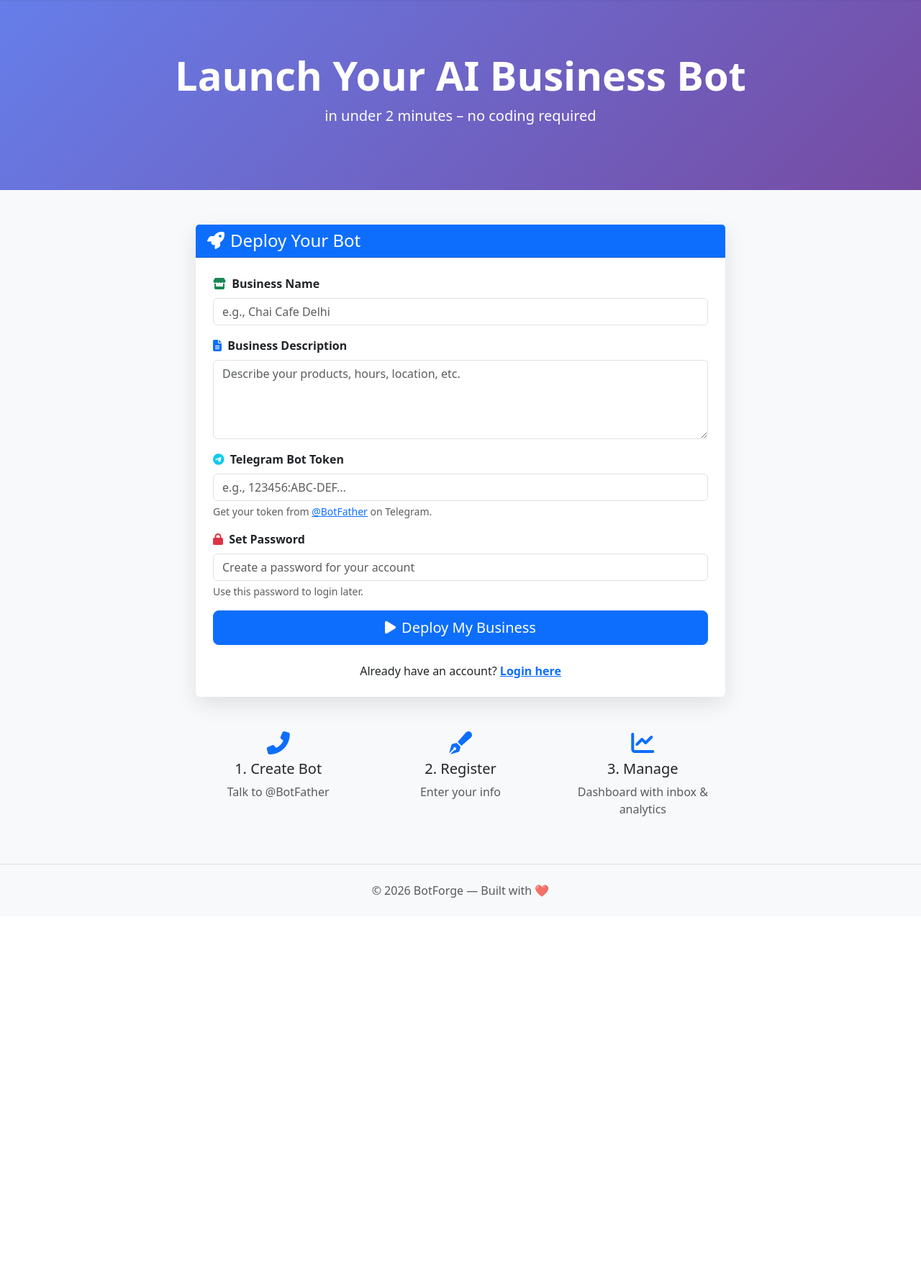
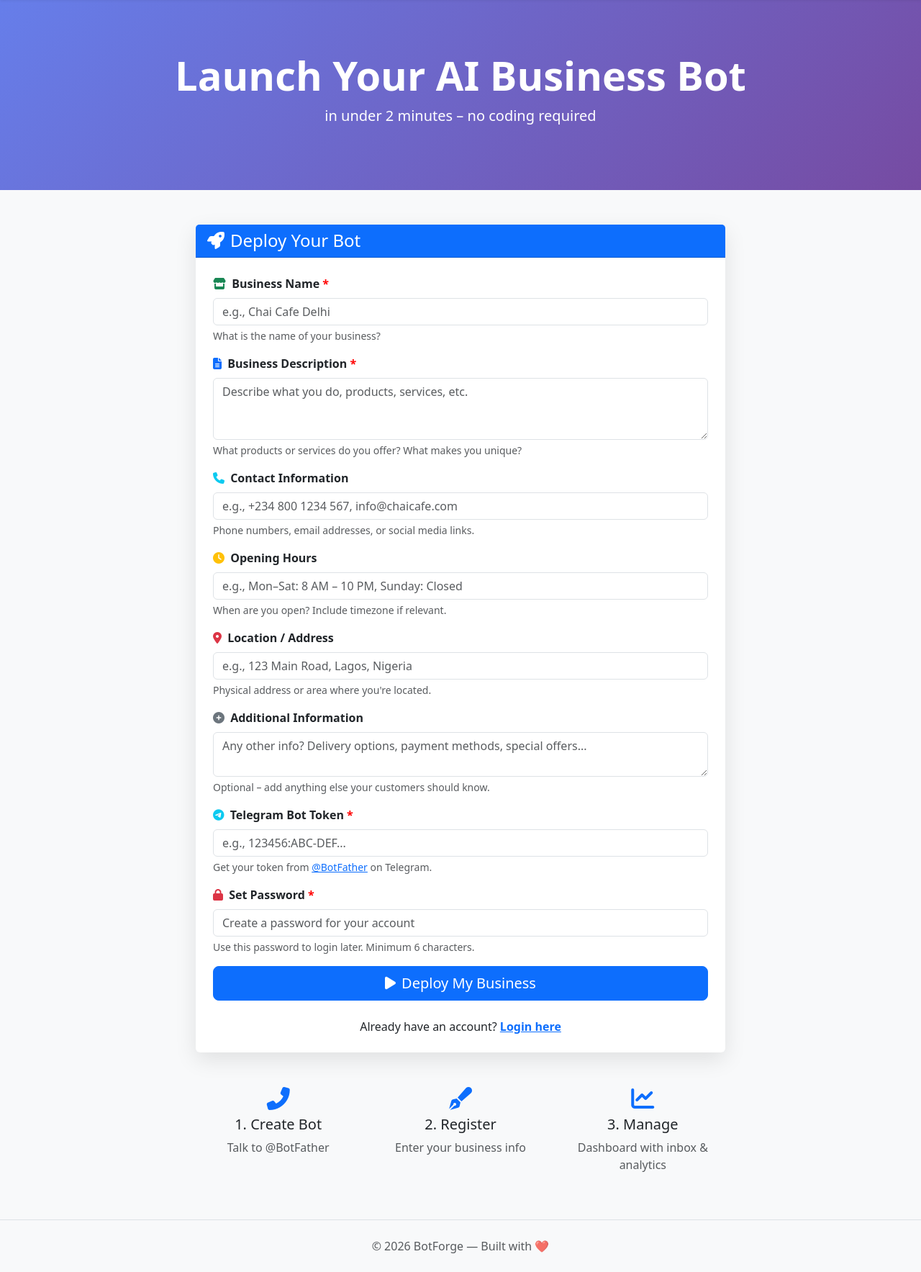
Before and after one commit to MaximilianCode-debug/BotForge, a Flask app: page / in a window 1280 px wide. Shown: the part 57-1824 px from the top of the page at 72% size. Before the commit the page ends 1304 px from the top, so only its background shows below. Run offline with Flask 3, Linux system fonts and the light colour scheme.

Commit message:
Update index.html

```diff
--- a/templates/index.html
+++ b/templates/index.html
@@ -10,6 +10,7 @@
         body { background: #f8f9fa; }
         .hero { background: linear-gradient(135deg, #667eea 0%, #764ba2 100%); color: white; padding: 3rem 0; }
         .card-shadow { box-shadow: 0 10px 30px rgba(0,0,0,0.1); }
+        .required:after { content: " *"; color: red; }
     </style>
 </head>
 <body>
@@ -40,24 +41,62 @@
                     <div class="card-body p-4">
                         <div id="statusMessage" class="alert d-none"></div>
                         <form id="registerForm">
+                            <!-- Business Name -->
                             <div class="mb-3">
-                                <label class="form-label fw-semibold"><i class="fas fa-store text-success me-1"></i> Business Name</label>
+                                <label class="form-label fw-semibold required"><i class="fas fa-store text-success me-1"></i> Business Name</label>
                                 <input type="text" id="businessName" class="form-control" placeholder="e.g., Chai Cafe Delhi" required>
+                                <div class="form-text">What is the name of your business?</div>
                             </div>
+
+                            <!-- Business Description -->
                             <div class="mb-3">
-                                <label class="form-label fw-semibold"><i class="fas fa-file-alt text-primary me-1"></i> Business Description</label>
-                                <textarea id="businessContext" rows="4" class="form-control" placeholder="Describe your products, hours, location, etc." required></textarea>
+                                <label class="form-label fw-semibold required"><i class="fas fa-file-alt text-primary me-1"></i> Business Description</label>
+                                <textarea id="businessContext" rows="3" class="form-control" placeholder="Describe what you do, products, services, etc." required></textarea>
+                                <div class="form-text">What products or services do you offer? What makes you unique?</div>
                             </div>
+
+                            <!-- Contact Information -->
                             <div class="mb-3">
-                                <label class="form-label fw-semibold"><i class="fab fa-telegram text-info me-1"></i> Telegram Bot Token</label>
+                                <label class="form-label fw-semibold"><i class="fas fa-phone text-info me-1"></i> Contact Information</label>
+                                <input type="text" id="contact" class="form-control" placeholder="e.g., +234 800 1234 567, info@chaicafe.com">
+                                <div class="form-text">Phone numbers, email addresses, or social media links.</div>
+                            </div>
+
+                            <!-- Opening Hours -->
+                            <div class="mb-3">
+                                <label class="form-label fw-semibold"><i class="fas fa-clock text-warning me-1"></i> Opening Hours</label>
+                                <input type="text" id="hours" class="form-control" placeholder="e.g., Mon–Sat: 8 AM – 10 PM, Sunday: Closed">
+                                <div class="form-text">When are you open? Include timezone if relevant.</div>
+                            </div>
+
+                            <!-- Location -->
+                            <div class="mb-3">
+                                <label class="form-label fw-semibold"><i class="fas fa-map-marker-alt text-danger me-1"></i> Location / Address</label>
+                                <input type="text" id="location" class="form-control" placeholder="e.g., 123 Main Road, Lagos, Nigeria">
+                                <div class="form-text">Physical address or area where you're located.</div>
+                            </div>
+
+                            <!-- Additional Information -->
+                            <div class="mb-3">
+                                <label class="form-label fw-semibold"><i class="fas fa-plus-circle text-secondary me-1"></i> Additional Information</label>
+                                <textarea id="additionalInfo" rows="2" class="form-control" placeholder="Any other info? Delivery options, payment methods, special offers..."></textarea>
+                                <div class="form-text">Optional – add anything else your customers should know.</div>
+                            </div>
+
+                            <!-- Bot Token -->
+                            <div class="mb-3">
+                                <label class="form-label fw-semibold required"><i class="fab fa-telegram text-info me-1"></i> Telegram Bot Token</label>
                                 <input type="text" id="botToken" class="form-control" placeholder="e.g., 123456:ABC-DEF..." required>
                                 <div class="form-text">Get your token from <a href="https://t.me/botfather" target="_blank">@BotFather</a> on Telegram.</div>
                             </div>
+
+                            <!-- Password -->
                             <div class="mb-3">
-                                <label class="form-label fw-semibold"><i class="fas fa-lock text-danger me-1"></i> Set Password</label>
+                                <label class="form-label fw-semibold required"><i class="fas fa-lock text-danger me-1"></i> Set Password</label>
                                 <input type="password" id="password" class="form-control" placeholder="Create a password for your account" required>
-                                <div class="form-text">Use this password to login later.</div>
+                                <div class="form-text">Use this password to login later. Minimum 6 characters.</div>
                             </div>
+
                             <button type="submit" class="btn btn-primary btn-lg w-100"><i class="fas fa-play me-2"></i>Deploy My Business</button>
                         </form>
                         <div class="text-center mt-4">
@@ -67,8 +106,8 @@
                 </div>
                 <div class="row mt-5 text-center">
                     <div class="col-md-4"><i class="fas fa-phone-alt fa-2x text-primary mb-2"></i><h5>1. Create Bot</h5><p class="text-muted">Talk to @BotFather</p></div>
-                    <div class="col-md-4"><i class="fas fa-pen-fancy fa-2x text-primary mb-2"></i><h5>2. Register</h5><p class="text-muted">Enter your info</p></div>
-                    <div class="col-md-4"><i class="fas fa-chart-line fa-2x text-primary mb-2"></i><h5>3. Manage</h5><p class="text-muted">Dashboard with inbox & analytics</p></div>
+                    <div class="col-md-4"><i class="fas fa-pen-fancy fa-2x text-primary mb-2"></i><h5>2. Register</h5><p class="text-muted">Enter your business info</p></div>
+                    <div class="col-md-4"><i class="fas fa-chart-line fa-2x text-primary mb-2"></i><h5>3. Manage</h5><p class="text-muted">Dashboard with inbox &amp; analytics</p></div>
                 </div>
             </div>
         </div>
@@ -90,13 +129,18 @@
 
         form.addEventListener('submit', async function(e) {
             e.preventDefault();
+
             const business_name = document.getElementById('businessName').value.trim();
             const business_context = document.getElementById('businessContext').value.trim();
+            const contact = document.getElementById('contact').value.trim();
+            const hours = document.getElementById('hours').value.trim();
+            const location = document.getElementById('location').value.trim();
+            const additional_info = document.getElementById('additionalInfo').value.trim();
             const bot_token = document.getElementById('botToken').value.trim();
             const password = document.getElementById('password').value.trim();
 
             if (!business_name || !business_context || !bot_token || !password) {
-                showStatus('Please fill in all fields.', 'error');
+                showStatus('Please fill in all required fields (marked with *).', 'error');
                 return;
             }
             if (password.length < 6) {
@@ -108,11 +152,20 @@
                 const response = await fetch('/api/register', {
                     method: 'POST',
                     headers: { 'Content-Type': 'application/json' },
-                    body: JSON.stringify({ business_name, business_context, bot_token, password })
+                    body: JSON.stringify({
+                        business_name,
+                        business_context,
+                        contact,
+                        hours,
+                        location,
+                        additional_info,
+                        bot_token,
+                        password
+                    })
                 });
                 const data = await response.json();
                 if (response.ok) {
-                    showStatus('✅ Deployment successful! Redirecting...', 'success');
+                    showStatus('✅ Deployment successful! Redirecting to your dashboard...', 'success');
                     setTimeout(function() {
                         window.location.href = data.redirect;
                     }, 1500);
```
